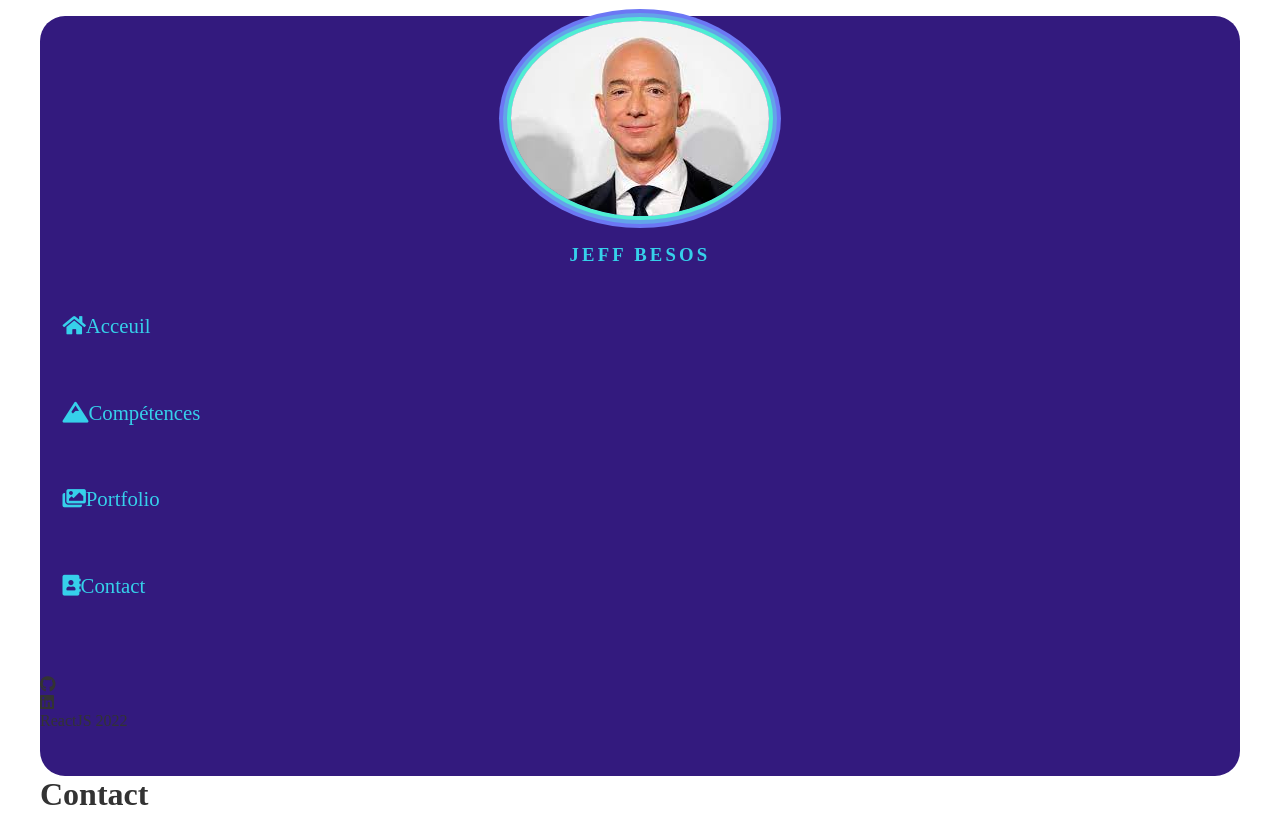
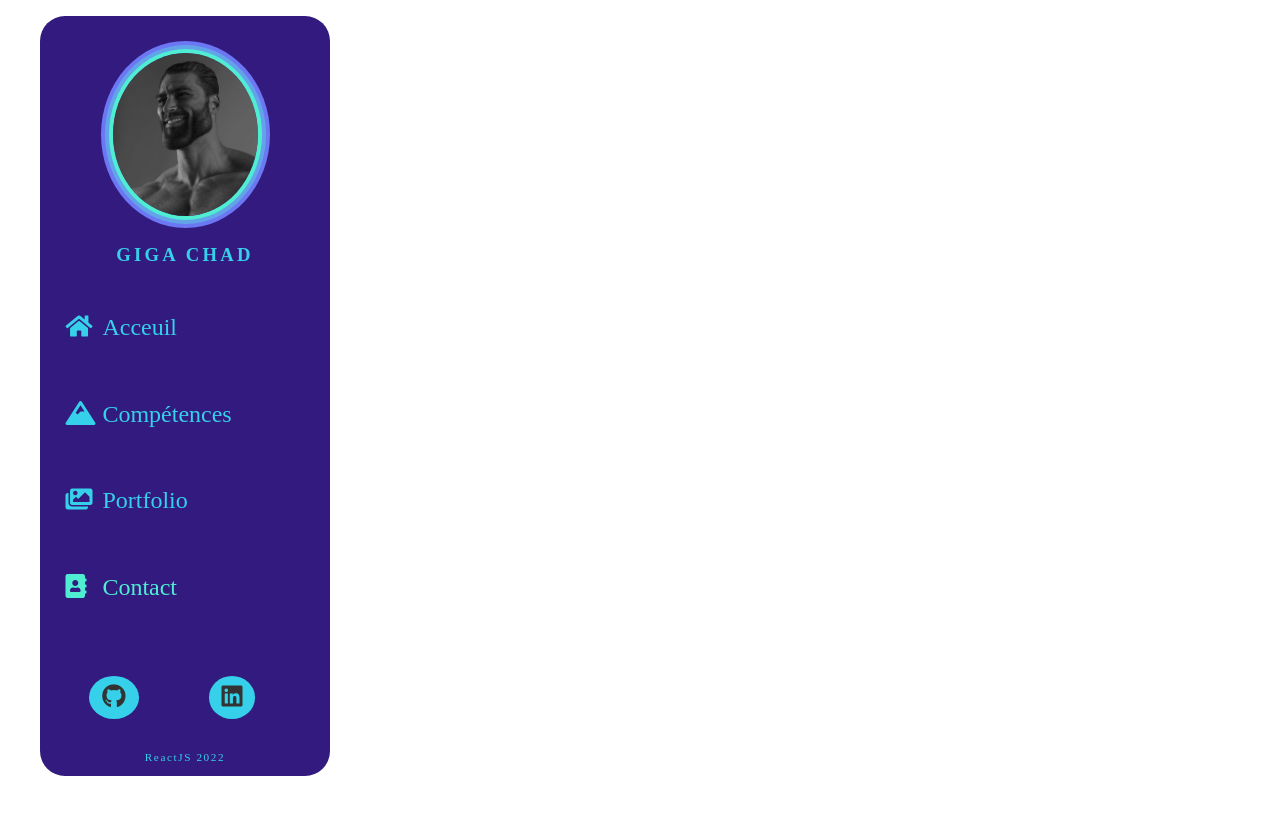
Before and after one commit to Tristan-B-28/CV_Online, a React (Create React App) app: page /contact in a window 1280 px wide. After the commit the page ends 800 px from the top, so only its background shows below. Built offline with nearby package versions, Linux system fonts and the light colour scheme; a web font is replaced by a local one.

Commit message:
//[ADD] visual sidebar

```diff
--- a/src/components/Navigation.js
+++ b/src/components/Navigation.js
@@ -6,8 +6,8 @@ const Navigation = () => {
         <div className="sidebar">
             <div className="id">
                 <div className='idContent'>
-                    <img src='./media/Jeff.jpg' alt='profil-picture' />
-                    <h3>Jeff Besos</h3>
+                    <img src='./media/chad.jpg' alt='profil-picture' />
+                    <h3>Giga Chad</h3>
                 </div>
             </div>
 
--- a/src/pages/Contact.js
+++ b/src/pages/Contact.js
@@ -5,7 +5,6 @@ const Contact = () => {
     return (
         <div>
             <Navigation />
-            <h1>Contact</h1>
         </div>
     );
 };
--- a/src/pages/Knowledges.js
+++ b/src/pages/Knowledges.js
@@ -5,7 +5,6 @@ const Knowledges = () => {
     return (
         <div>
             <Navigation />
-            <h1>Knowledges</h1>
         </div>
     );
 };
--- a/src/pages/Portfolio.js
+++ b/src/pages/Portfolio.js
@@ -5,7 +5,6 @@ const Portfolio = () => {
     return (
         <div>
             <Navigation />
-            <h1>Portfolio</h1>
         </div>
     );
 };
--- a/src/styles/components/_navigation.scss
+++ b/src/styles/components/_navigation.scss
@@ -3,7 +3,7 @@
     font-family: $font-1;
     height: 100%;
     min-height: $minHeight;
-    min-width: 264px;
+    width: 290px;
     border-radius: $borderRadius;
     position: relative;
     display: grid;
@@ -18,15 +18,14 @@
         text-align: center;
         user-select: none;
         position: relative;
-
         .idContent {
             position: absolute;
             bottom: 0;
             left: 50%;
             transform: translateX(-50%);
             width: 100%;
-
             img {
+                width: 50%;
                 border-radius: 50%;
                 box-shadow: 0 0 0 4px $color-4, 0 0 0 8px $color-3, 0 0 0 12px $color-2;
             }
@@ -42,15 +41,34 @@
     .navigation {
         grid-area: 2;
         padding: 2rem 1rem;
-
         ul {
             height: 100%;
             display: grid;
-
             li {
                 padding: 1rem 0 1rem .4rem;
                 font-size: 1.3rem;
                 position: relative;
+                .nav-active {
+                    i {
+                        color: $color-4;
+                    }
+                    span {
+                        color: $color-4;
+                    }
+                }
+                i {
+                    position: absolute;
+                    font-size: 1.5rem;
+                    transform: translate(3px);
+                    transition: .2s ease;
+                }
+                span {
+                    margin-left: 2.5rem;
+                    font-size: 1.5rem;
+                }
+                &:hover i {
+                    transform: translate(3px, 3px);
+                }
 
                 * {
                     color: $color-5;
@@ -58,4 +76,46 @@
             }
         }
     }
+    .socialNetwork {
+        grid-area: 3;
+        ul {
+            display: flex;
+            width: 264px;
+            padding: 0 14px;
+            justify-content: space-around;
+            li {
+                font-size: 1.5rem;
+                background-color: $color-5;
+                color: $color-1;
+                border-radius: 50%;
+                padding: .5rem .8rem;
+                transition: .3s;
+                cursor: pointer;
+                a:visited {
+                    color: $color-1;
+                }
+                &:nth-child(1) {
+                    padding: .5rem .85rem;
+                }
+                &:nth-child(4) {
+                    padding: .5rem .75rem;
+                }
+                &:hover {
+                    background-color: $color-4;
+                }
+            }
+        }
+    }
+    .signature {
+        margin-top: 2rem;
+        text-align: center;
+        letter-spacing: .1rem;
+        font-size: .7rem;
+        p {
+            color: $color-5;
+            &:hover {
+                color: $color-4;
+            }
+        }
+    }
 }
```
Also changed, not shown: public/media/chad.jpg (added), src/styles/_settings.scss (line endings or trailing spaces).
